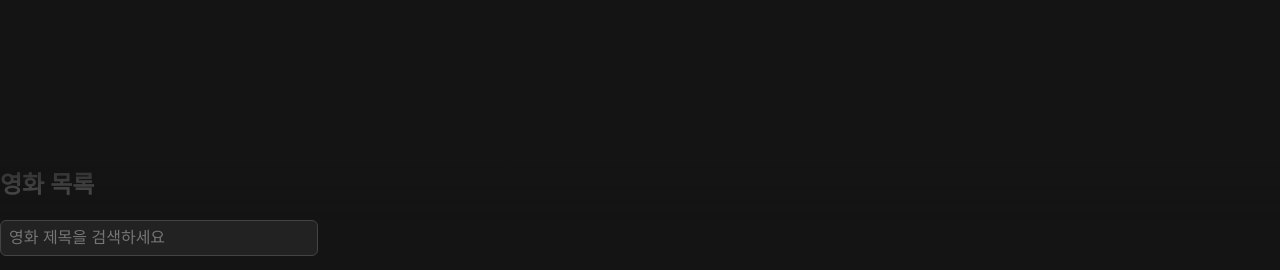
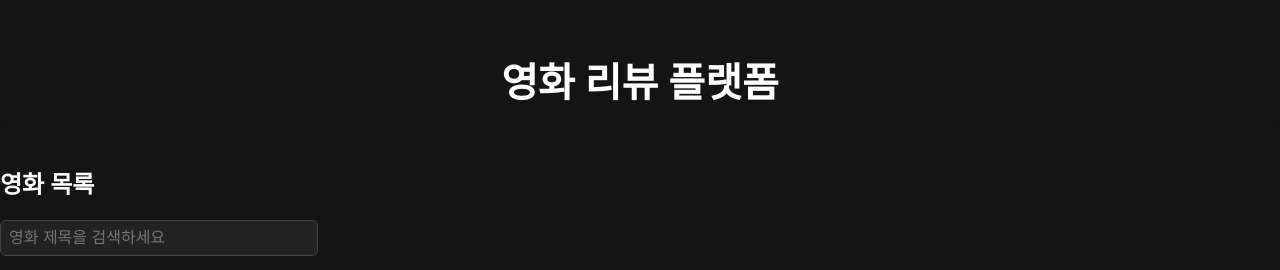
Before and after one commit to openSource-movieReview-team1/demo-repository, a React (Create React App) app: page / in a window 1280 px wide. Shown: the top 270 px of the page. Built offline with nearby package versions, Linux system fonts and the light colour scheme; a web font is replaced by a local one.

Commit message:
그라데이션 자연스럽게 변경 - 스크롤이 내려갈 수록 투명도 내려가게 동적으로 변경

```diff
--- a/src/App.css
+++ b/src/App.css
@@ -1,5 +1,4 @@
-
-@import url('https://cdn.jsdelivr.net/gh/orioncactus/pretendard/dist/web/static/pretendard.css');
+@import url("https://cdn.jsdelivr.net/gh/orioncactus/pretendard/dist/web/static/pretendard.css");
 
 .App {
   text-align: center;
@@ -43,7 +42,7 @@
 body {
   background: #141414;
   color: #fff;
-  font-family: 'Noto Sans KR', 'Roboto', Arial, sans-serif;
+  font-family: "Noto Sans KR", "Roboto", Arial, sans-serif;
   margin: 0;
   min-height: 100vh;
 }
@@ -62,9 +61,16 @@ h1 {
 
 .bg-gradient {
   position: fixed;
-  top: 0; left: 0; right: 0;
-  height: 220px;
+  top: 0;
+  left: 0;
+  right: 0;
+  height: 180px; /* 높이 줄이기 */
   z-index: 0;
-  background: linear-gradient(180deg, #141414 60%, rgba(20,20,20,0.7) 100%);
+  background: linear-gradient(
+    180deg,
+    rgba(20, 20, 20, 0.95) 0%,
+    rgba(20, 20, 20, 0.85) 40%,
+    rgba(20, 20, 20, 0) 100%
+  );
   pointer-events: none;
 }
--- a/src/App.js
+++ b/src/App.js
@@ -12,6 +12,20 @@ function App() {
     const saved = localStorage.getItem('wishlist');
     return saved ? JSON.parse(saved) : [];
   });
+
+  // 스크롤에 따라 그라데이션 투명도 조절
+  const [gradientOpacity, setGradientOpacity] = useState(0);
+
+  useEffect(() => {
+    const handleScroll = () => {
+      const scrollY = window.scrollY;
+      const max = 100; // 0~100px 구간에서만 점점 불투명
+      const opacity = Math.min(scrollY / max, 1);
+      setGradientOpacity(opacity);
+    };
+    window.addEventListener('scroll', handleScroll);
+    return () => window.removeEventListener('scroll', handleScroll);
+  }, []);
 
   function Header() {
     return (
@@ -39,8 +53,14 @@ function App() {
 
   return (
     <>
-      {/* 넷플릭스 스타일 상단 그라데이션 */}
-      <div className="bg-gradient"></div>
+      {/* 스크롤에 따라 투명도가 변하는 넷플릭스 스타일 상단 그라데이션 */}
+      <div
+        className="bg-gradient"
+        style={{
+          opacity: gradientOpacity,
+          transition: 'opacity 0.2s'
+        }}
+      ></div>
       <Router>
         <Header />
         <Routes>
```
